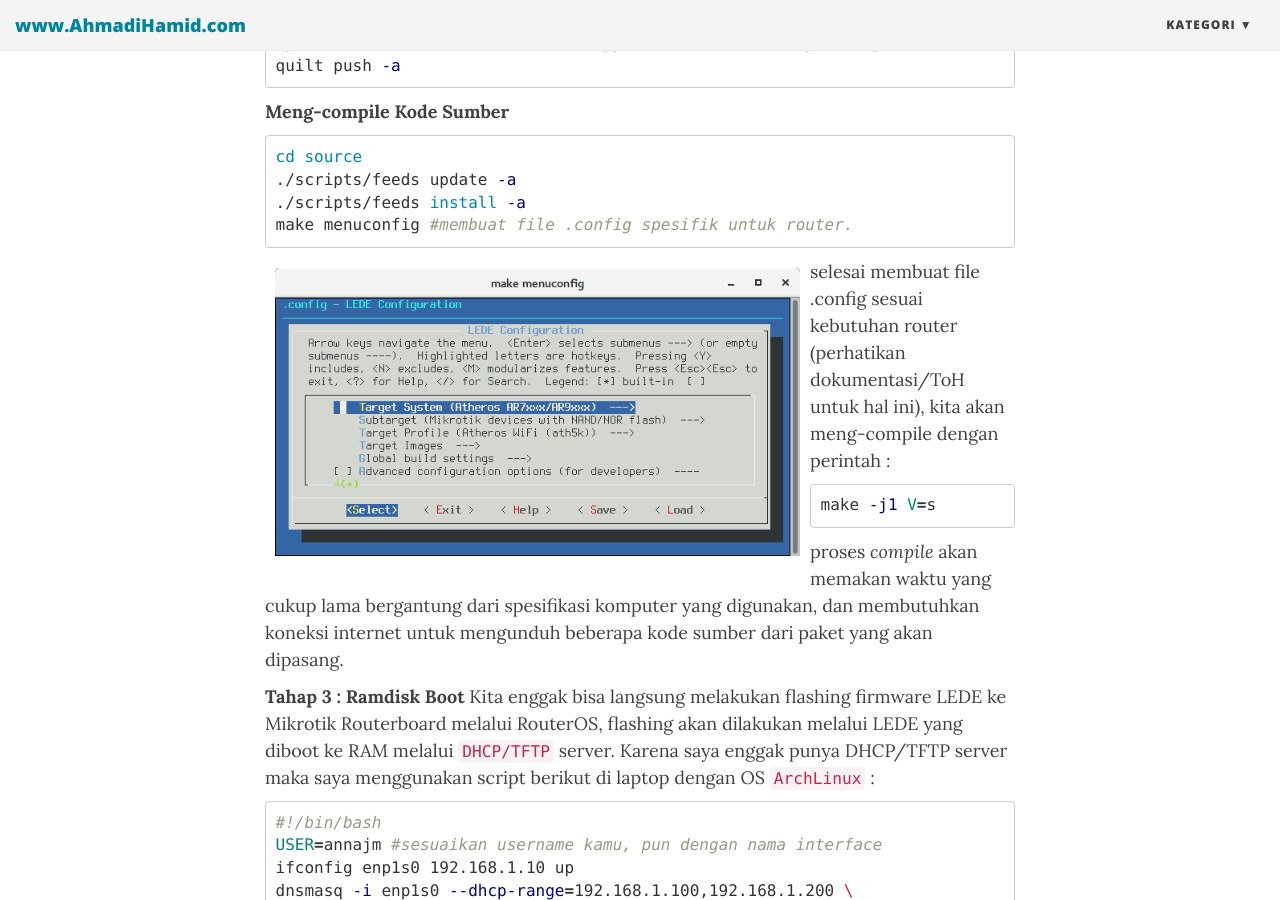
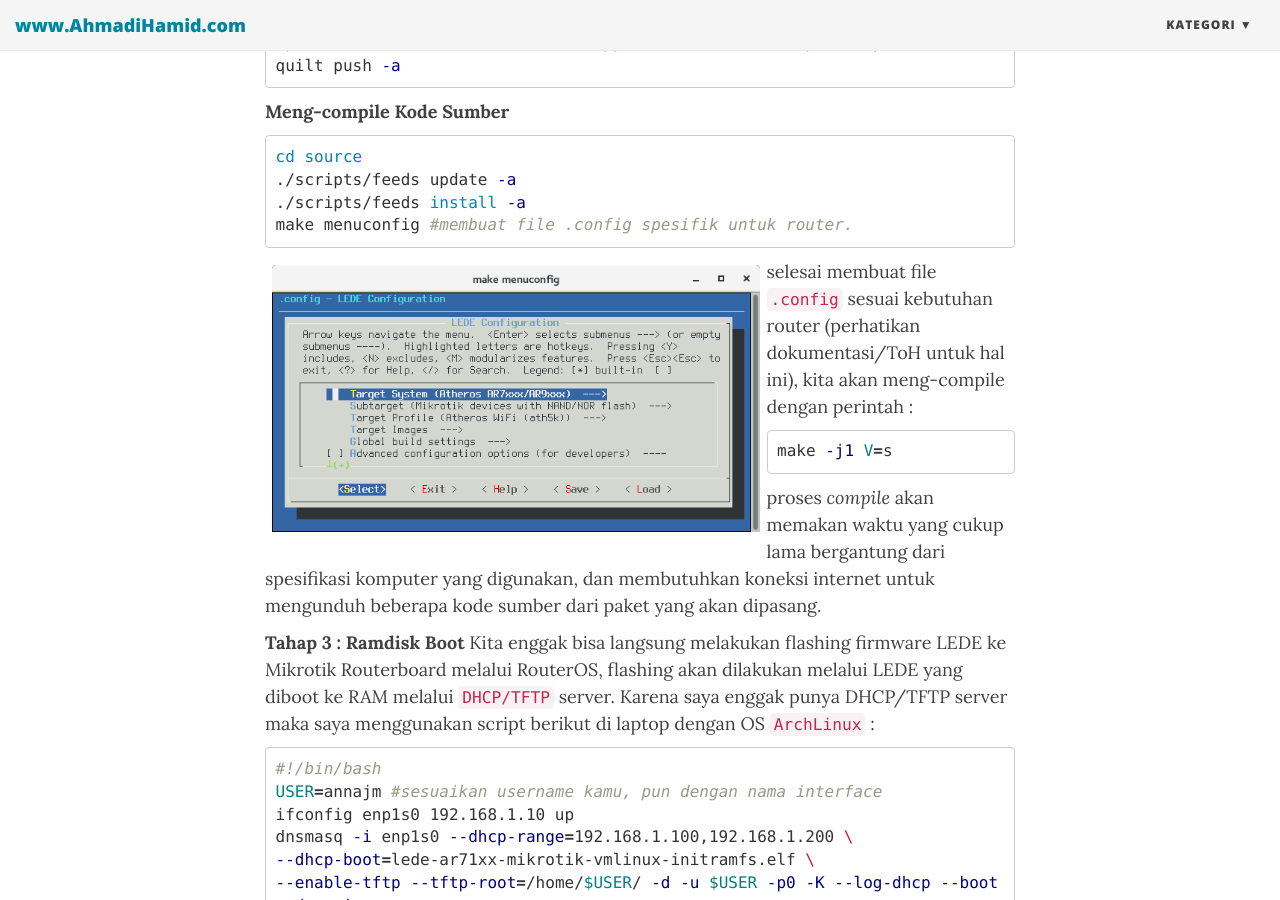
Before and after one commit to ahmadihamid/ahmadihamid.github.io, a Jekyll site: the page built from _posts/2017-01-17-RouterboardWRT.md, in a window 1280 px wide and 900 px high, scrolled down 1459 px. Built offline with Jekyll 4.4.1, drawn with Linux system fonts in a browser that asks for light colours; nearby versions of some CDN libraries; comment, search, counter and statistics services are not loaded.

Commit message:
Update 2017-01-17-RouterboardWRT.md

````diff
--- a/_posts/2017-01-17-RouterboardWRT.md
+++ b/_posts/2017-01-17-RouterboardWRT.md
@@ -64,9 +64,9 @@ cd source
 make menuconfig #membuat file .config spesifik untuk router.
 ```
 
-<img border="0" src="/img/rbWRT-menuconfig.png" width="70%" style="float:left; margin:10px"/>
+<img border="0" src="/img/rbWRT-menuconfig.png" width="65%" style="float:left; margin:7px"/>
 
-selesai membuat file .config sesuai kebutuhan router (perhatikan dokumentasi/ToH untuk hal ini), kita akan meng-compile dengan perintah :
+selesai membuat file `.config` sesuai kebutuhan router (perhatikan dokumentasi/ToH untuk hal ini), kita akan meng-compile dengan perintah :
 
 ```shell
 make -j1 V=s
````
